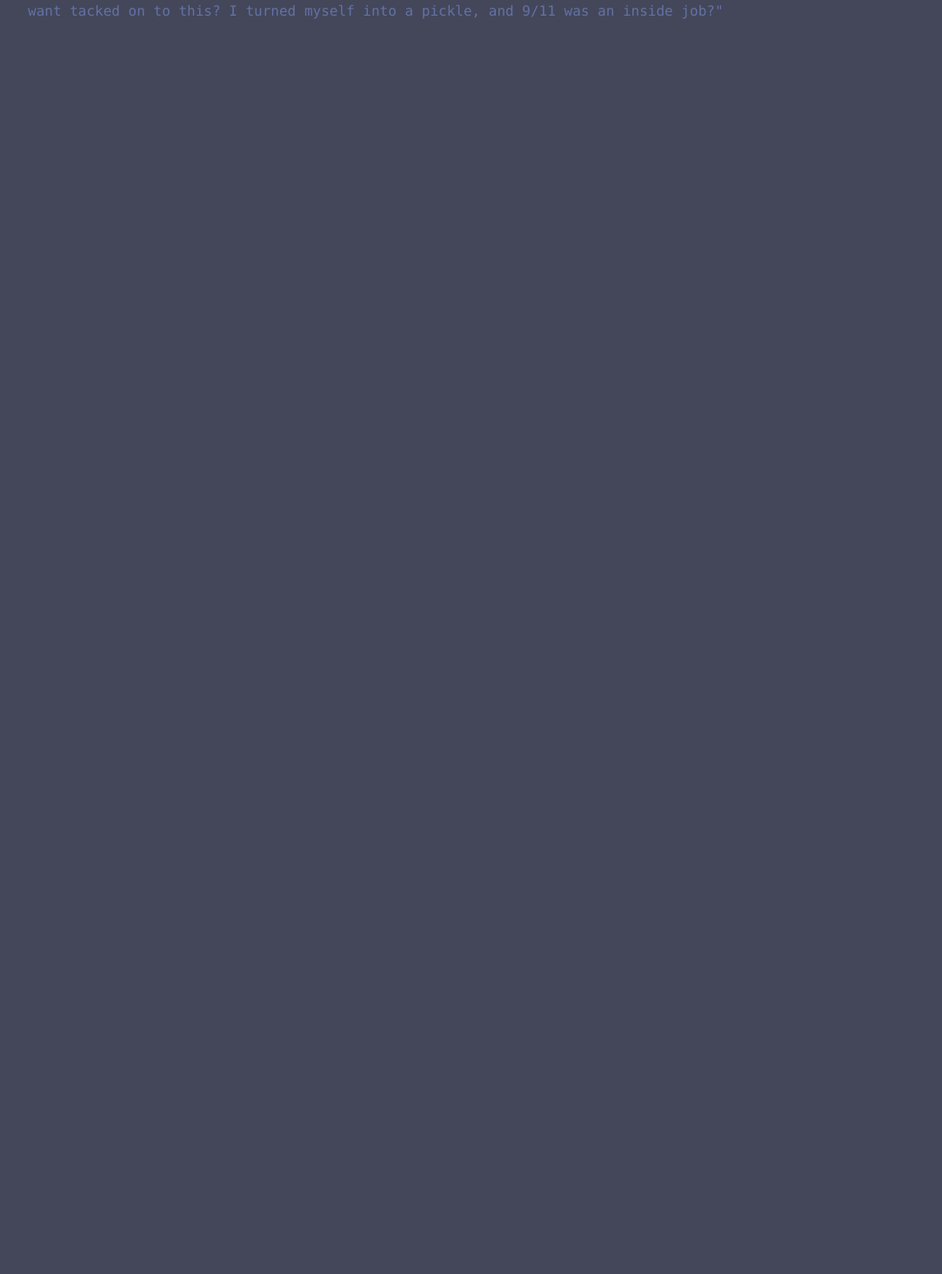
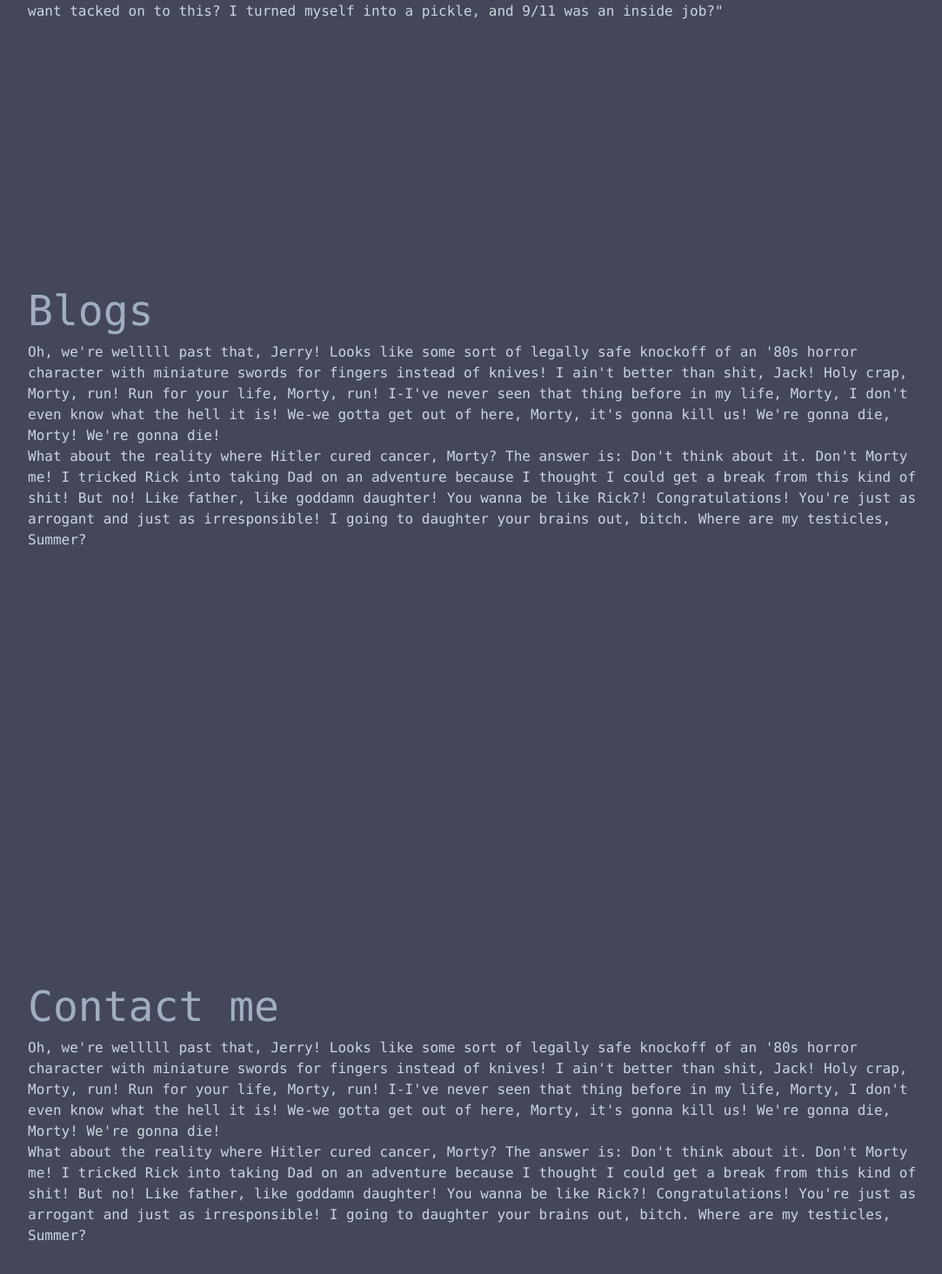
Before and after one commit to michaelcheny/portfolio-v1, a React (Create React App) app: page / in a window 1280 px wide. Shown: the part 1455-2920 px from the top of the page at 87% size, without its empty margins (96-1179 px from the left). Before the commit the page ends 1776 px from the top, so only its background shows below. Built offline with nearby package versions, Linux system fonts and the light colour scheme.

Commit message:
add smooth scroll to the sections

```diff
--- a/src/App.js
+++ b/src/App.js
@@ -4,6 +4,8 @@ import React from "react";
 import Navbar from "./components/Navbar";
 import AboutContainer from "./components/AboutSection";
 import ProjectsSection from "./components/ProjectsSection";
+import BlogSection from "./components/BlogSection";
+import ContactSection from "./components/ContactSection";
 
 const App = () => {
   return (
@@ -12,6 +14,8 @@ const App = () => {
       <h1 className="text-6xl">PLACEHOLDER FOR IMAGE??</h1>
       <AboutContainer />
       <ProjectsSection />
+      <BlogSection />
+      <ContactSection />
     </div>
   );
 };
--- /dev/null
+++ b/src/components/BlogSection.js
@@ -0,0 +1,27 @@
+import React from "react";
+
+const BlogSection = () => {
+  return (
+    <section className="h-screen max-w-screen-lg mx-auto" id="blog">
+      <div className="">
+        <h1 className="text-5xl text-gray-500">Blogs</h1>
+        <p className="text-gray-400">
+          Oh, we're welllll past that, Jerry! Looks like some sort of legally safe knockoff of an '80s
+          horror character with miniature swords for fingers instead of knives! I ain't better than shit,
+          Jack! Holy crap, Morty, run! Run for your life, Morty, run! I-I've never seen that thing before
+          in my life, Morty, I don't even know what the hell it is! We-we gotta get out of here, Morty,
+          it's gonna kill us! We're gonna die, Morty! We're gonna die!
+        </p>
+        <p className="text-gray-400">
+          What about the reality where Hitler cured cancer, Morty? The answer is: Don't think about it.
+          Don't Morty me! I tricked Rick into taking Dad on an adventure because I thought I could get a
+          break from this kind of shit! But no! Like father, like goddamn daughter! You wanna be like
+          Rick?! Congratulations! You're just as arrogant and just as irresponsible! I going to daughter
+          your brains out, bitch. Where are my testicles, Summer?
+        </p>
+      </div>
+    </section>
+  );
+};
+
+export default BlogSection;
--- /dev/null
+++ b/src/components/ContactSection.js
@@ -0,0 +1,27 @@
+import React from "react";
+
+const ContactSection = () => {
+  return (
+    <section className="h-screen max-w-screen-lg mx-auto" id="contact">
+      <div className="">
+        <h1 className="text-5xl text-gray-500">Contact me</h1>
+        <p className="text-gray-400">
+          Oh, we're welllll past that, Jerry! Looks like some sort of legally safe knockoff of an '80s
+          horror character with miniature swords for fingers instead of knives! I ain't better than shit,
+          Jack! Holy crap, Morty, run! Run for your life, Morty, run! I-I've never seen that thing before
+          in my life, Morty, I don't even know what the hell it is! We-we gotta get out of here, Morty,
+          it's gonna kill us! We're gonna die, Morty! We're gonna die!
+        </p>
+        <p className="text-gray-400">
+          What about the reality where Hitler cured cancer, Morty? The answer is: Don't think about it.
+          Don't Morty me! I tricked Rick into taking Dad on an adventure because I thought I could get a
+          break from this kind of shit! But no! Like father, like goddamn daughter! You wanna be like
+          Rick?! Congratulations! You're just as arrogant and just as irresponsible! I going to daughter
+          your brains out, bitch. Where are my testicles, Summer?
+        </p>
+      </div>
+    </section>
+  );
+};
+
+export default ContactSection;
--- a/src/components/Navbar.js
+++ b/src/components/Navbar.js
@@ -1,5 +1,5 @@
 import React from "react";
-import { animateScroll as scroll } from "react-scroll";
+import { animateScroll as scroll, Link } from "react-scroll";
 
 const Navbar = () => {
   return (
@@ -32,27 +32,38 @@ const Navbar = () => {
         </div>
         <div class="w-full block flex-grow lg:flex lg:items-center lg:w-auto">
           <div class="text-sm lg:flex-grow">
-            <a
-              href="#about"
+            <Link
+              to="about"
+              smooth={true}
+              duration={400}
               class="block mt-4 lg:inline-block lg:mt-0 text-white hover:text-dracula3 mr-4"
             >
               About
-            </a>
-            <a
-              href="#projects"
+            </Link>
+            <Link
+              to="projects"
+              smooth={true}
+              duration={400}
               class="block mt-4 lg:inline-block lg:mt-0 text-white hover:text-dracula3 mr-4"
             >
               Projects
-            </a>
-            <a
-              href="#blog"
+            </Link>
+            <Link
+              to="blog"
+              smooth={true}
+              duration={400}
               class="block mt-4 lg:inline-block lg:mt-0 text-white hover:text-dracula3 mr-4"
             >
               Blog
-            </a>
-            <a href="#contact" class="block mt-4 lg:inline-block lg:mt-0 text-white hover:text-dracula3">
+            </Link>
+            <Link
+              to="contact"
+              smooth={true}
+              duration={400}
+              class="block mt-4 lg:inline-block lg:mt-0 text-white hover:text-dracula3"
+            >
               Contact
-            </a>
+            </Link>
           </div>
           <div>
             <a
--- a/src/components/ProjectsSection.js
+++ b/src/components/ProjectsSection.js
@@ -3,8 +3,10 @@ import React from "react";
 const ProjectsSection = () => {
   return (
     <div className="h-screen max-w-screen-lg mx-auto">
-      <h1 className="text-5xl text-gray-500">Projects</h1>
-      <p className="text-dracula4">
+      <h1 className="text-5xl text-gray-500" id="projects">
+        Projects
+      </h1>
+      <p className="text-gray-400">
         Well, to be honest, I'm kind of grossed out with the sexual nature of how everything unfolded. I
         didn't know how sexual dragons were. I kind of just wanted to do some D&D stuff, y'know? I've
         replaced them both as the de facto patriarch of your family and your universe. Your mom wouldn't
```
